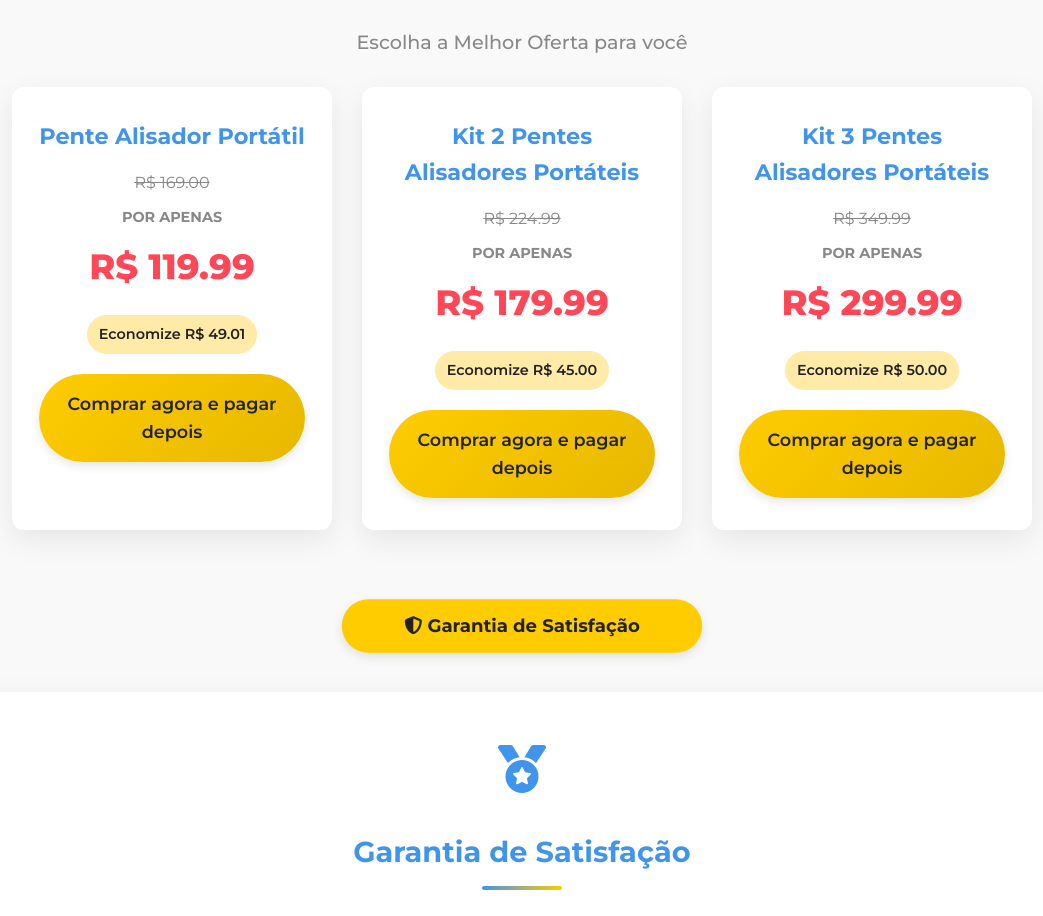
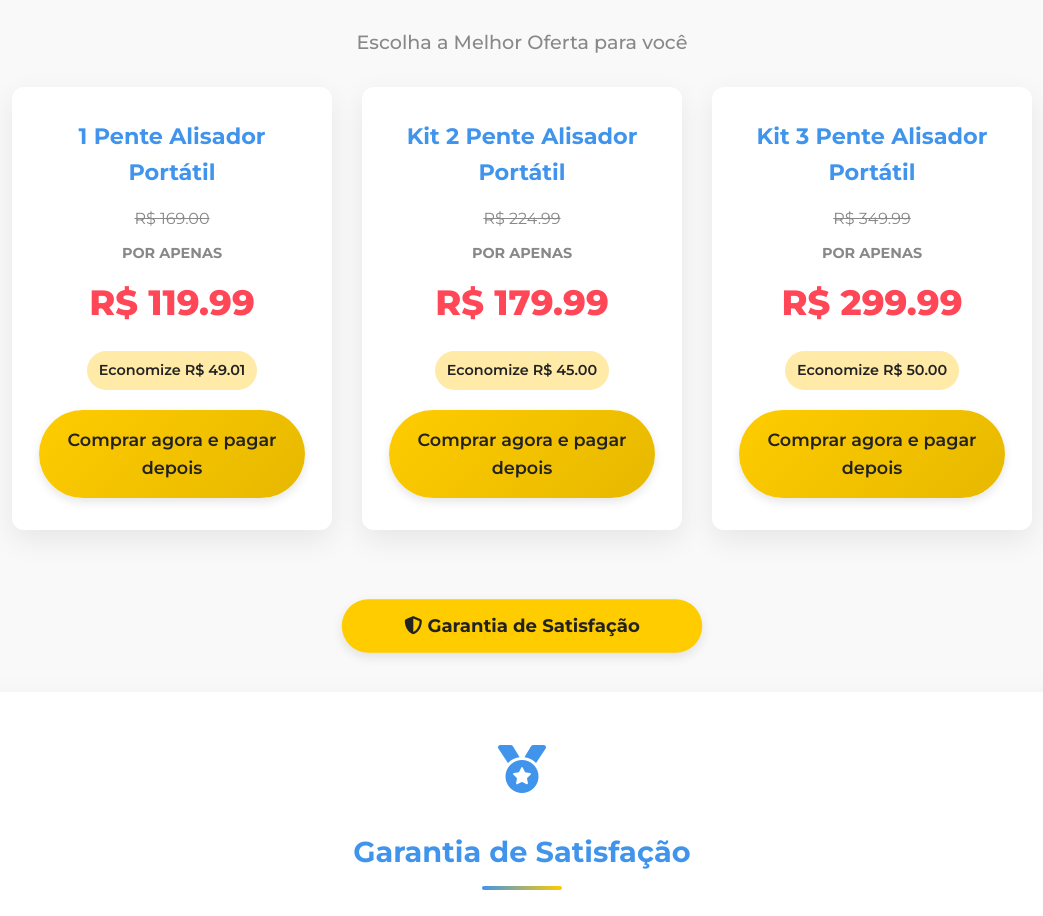
Before and after one commit to marcioads1/ofertasprime.shop, a plain HTML site: page pentea-lisador/index.html in a window 1280 px wide. Shown: the part 1767-2683 px from the top of the page, without its empty margins (118-1161 px from the left). Drawn offline with Linux system fonts and the light colour scheme.

Commit message:
Deploy presell for pentea-lisador

```diff
--- a/pentea-lisador/index.html
+++ b/pentea-lisador/index.html
@@ -535,7 +535,7 @@
 
     <script>
       init = function(){
-        const offers = [{"name":"Pente Alisador Portátil","price_high":"169.00","price_low":"119.99","link":"https://entrega.logzz.com.br/pay/memlq3mql/1-pente-alisador-portatil---11999","saving":"49.01"},{"name":"Kit 2 Pentes Alisadores Portáteis","price_high":"224.99","price_low":"179.99","link":"https://entrega.logzz.com.br/pay/memlq3mql/kit-2-pente-alisador-portatil---17999","saving":"45.00"},{"name":"Kit 3 Pentes Alisadores Portáteis","price_high":"349.99","price_low":"299.99","link":"https://entrega.logzz.com.br/pay/memlq3mql/kit-3-pentes---29999","saving":"50.00"}];
+        const offers = [{"name":"1 Pente alisador Portátil","price_high":"169.00","price_low":"119.99","link":"https://entrega.logzz.com.br/pay/memlq3mql/1-pente-alisador-portatil---11999","saving":"49.01"},{"name":"Kit 2 Pente alisador Portátil","price_high":"224.99","price_low":"179.99","link":"https://entrega.logzz.com.br/pay/memlq3mql/kit-2-pente-alisador-portatil---17999","saving":"45.00"},{"name":"Kit 3 Pente alisador Portátil","price_high":"349.99","price_low":"299.99","link":"https://entrega.logzz.com.br/pay/memlq3mql/kit-3-pentes---29999","saving":"50.00"}];
         const offersContent = document.getElementById('cod-offers-content');
         offersContent.innerHTML = offers.map((offer) => {
           return `
```
